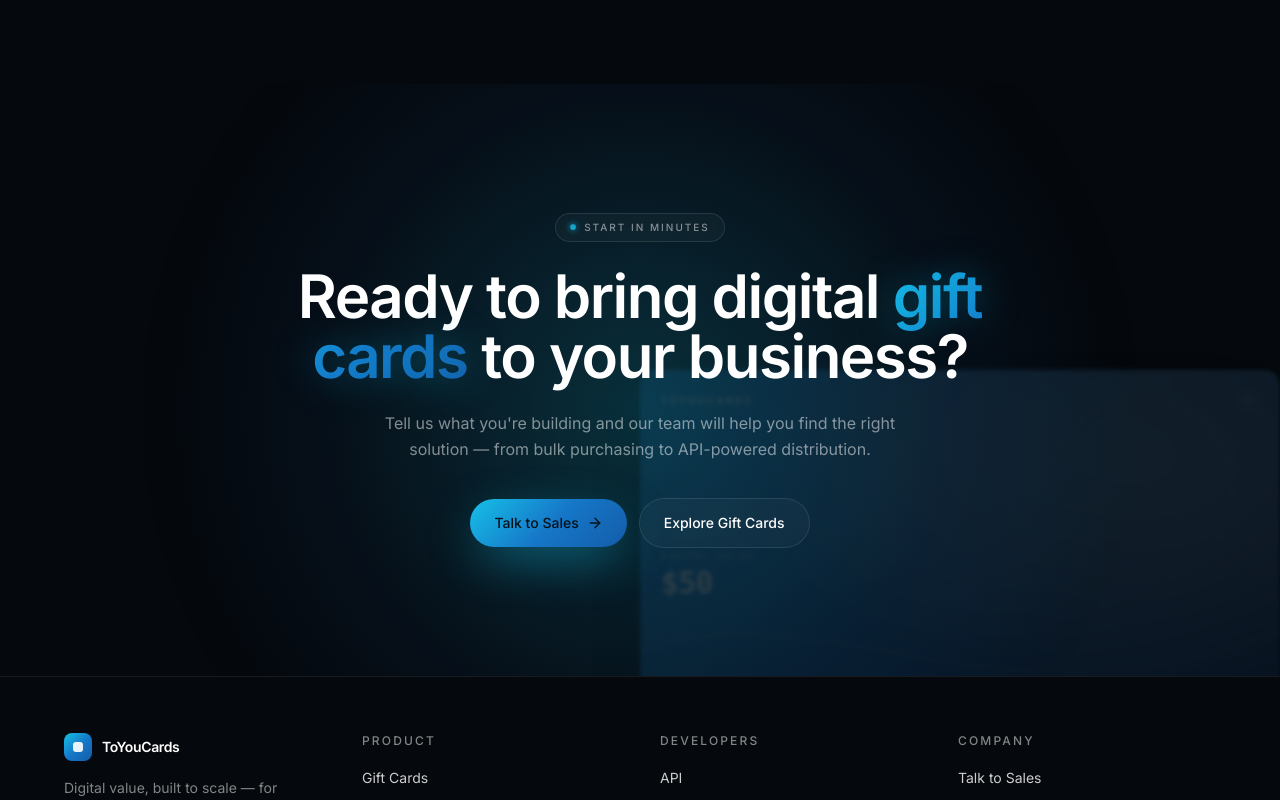
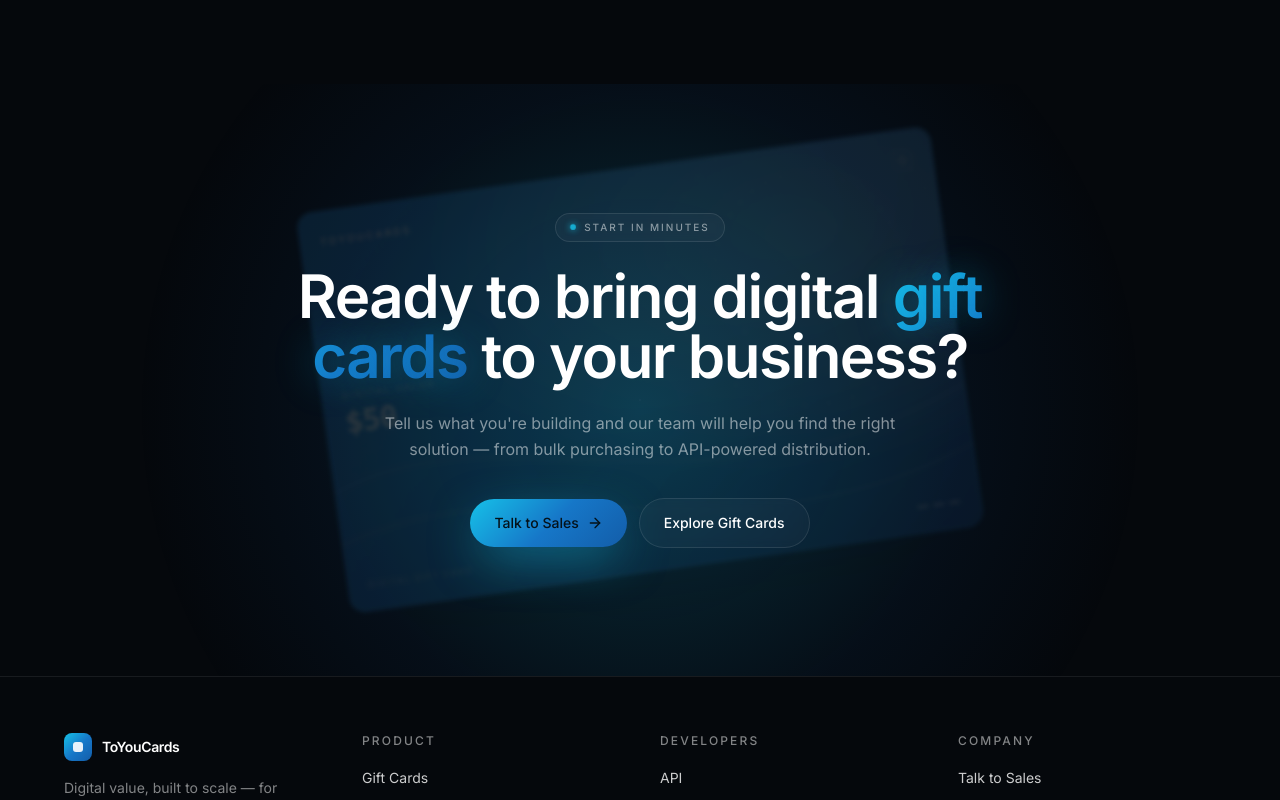
Before and after one commit to maryamhakkak76/toyoucards_front, a React (Vite) app: page / in a window 1280 px wide. Shown: the part 4800-5600 px from the top of the page. Built offline with nearby package versions, Linux system fonts and the light colour scheme; no server answers.

Commit message:
Center CTA card and fix animation

```diff
--- a/src/index.css
+++ b/src/index.css
@@ -216,6 +216,14 @@
   animation: float-slower 9s ease-in-out infinite;
 }
 
+@keyframes float-slower-centered {
+  0%, 100% { transform: translateY(-50%) rotate(-8deg); }
+  50% { transform: translateY(calc(-50% - 22px)) rotate(-8deg); }
+}
+.animate-float-slower-centered {
+  animation: float-slower-centered 9s ease-in-out infinite;
+}
+
 @keyframes marquee {
   from { transform: translateX(0); }
   to { transform: translateX(-50%); }
--- a/src/pages/LandingPage.tsx
+++ b/src/pages/LandingPage.tsx
@@ -536,7 +536,7 @@ function FinalCta() {
       />
 
       {/* huge abstract card in the background */}
-      <div className="animate-float-slower pointer-events-none absolute left-1/2 top-1/2 w-[640px] max-w-[90vw] -translate-x-1/2 -translate-y-1/2 rotate-[-8deg] opacity-[0.14] blur-[2px]">
+      <div className="animate-float-slower-centered pointer-events-none absolute left-0 right-0 top-1/2 mx-auto w-[640px] max-w-[90vw] opacity-[0.14] blur-[2px]">
         <GiftCard variant="blue" amount="$50" label="DIGITAL VALUE" />
       </div>
 
```
